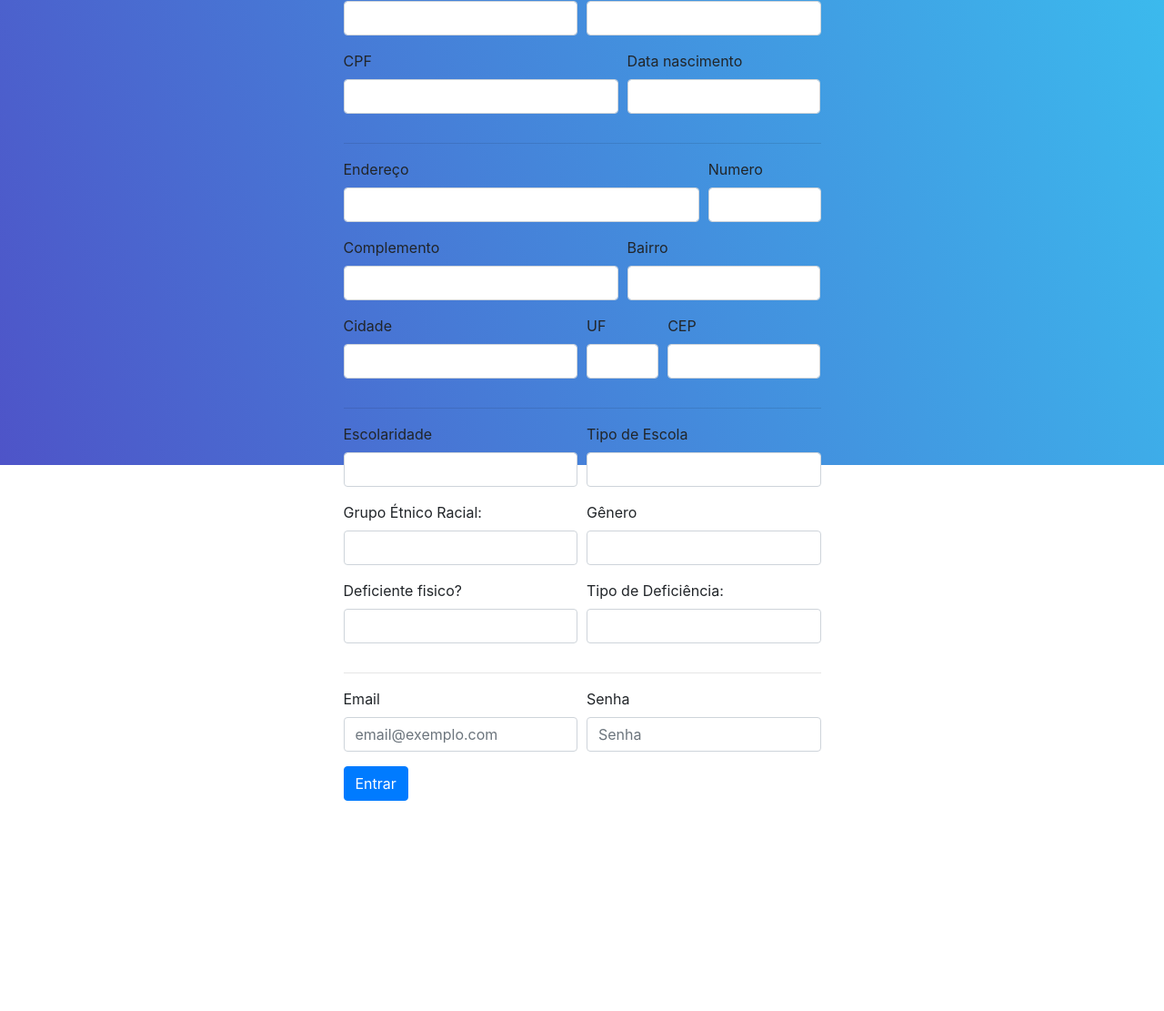
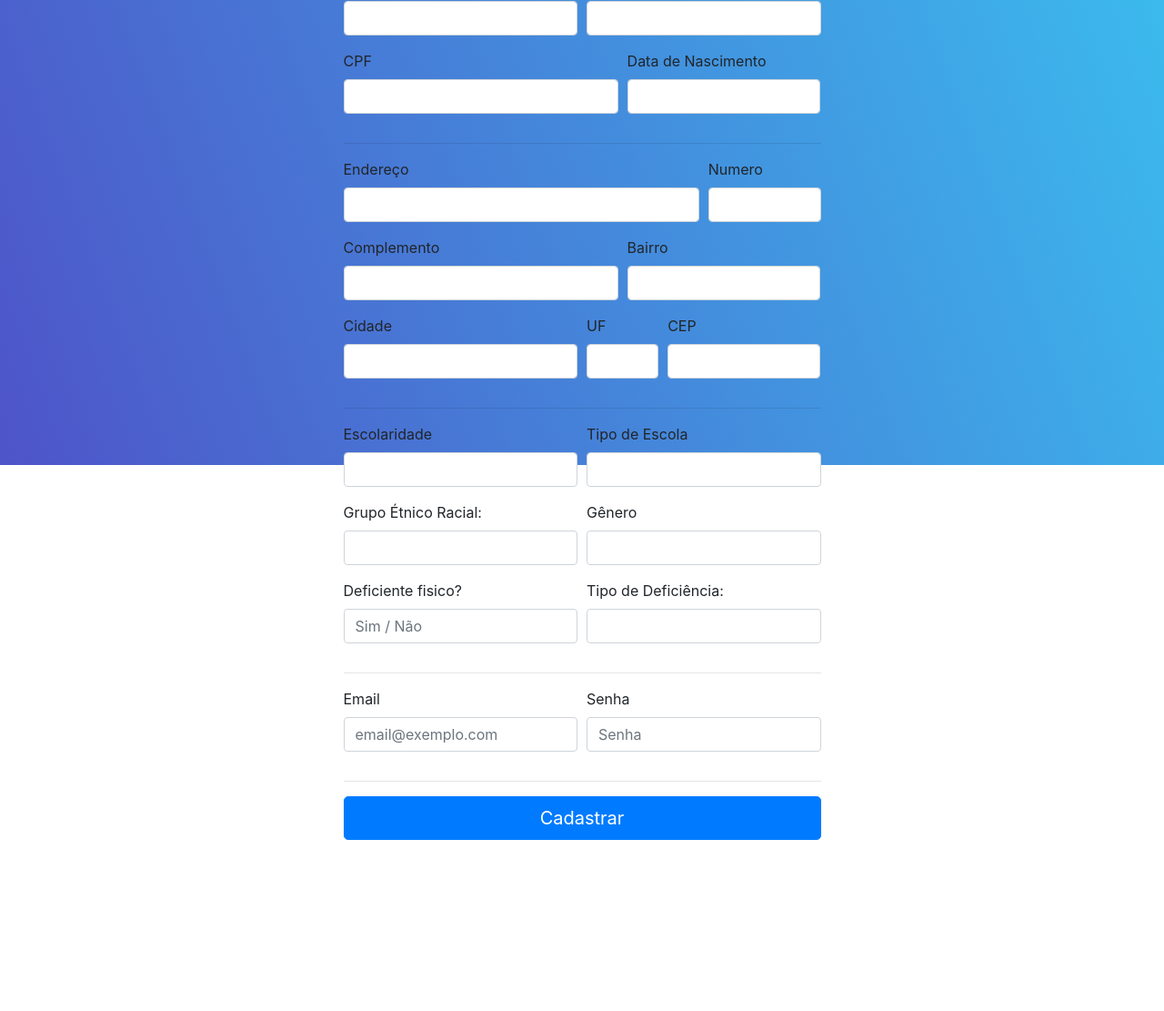
Before and after one commit to projeto-conatus/conatus, a PHP site: page /php/cadastro.php in a window 1280 px wide. Shown: the part 289-1400 px from the top of the page at 91% size. Before the commit the page ends 1169 px from the top, so only its background shows below. Run offline with PHP 8.4, Linux system fonts and the light colour scheme; some libraries are stand-ins or nearby versions.

Commit message:
FormScriptJsBootstrap

```diff
--- a/php/cadastro.php
+++ b/php/cadastro.php
@@ -35,31 +35,54 @@
 
       </header>
 
-    <div class="container">
-        <form>
-            <div class="col-md-6 offset-md-3">
-
       <center><h3>Cadastre-se <svg width="1em" height="1em" viewBox="0 0 16 16" class="bi bi-clipboard-plus" fill="currentColor" xmlns="http://www.w3.org/2000/svg">
   <path fill-rule="evenodd" d="M4 1.5H3a2 2 0 0 0-2 2V14a2 2 0 0 0 2 2h10a2 2 0 0 0 2-2V3.5a2 2 0 0 0-2-2h-1v1h1a1 1 0 0 1 1 1V14a1 1 0 0 1-1 1H3a1 1 0 0 1-1-1V3.5a1 1 0 0 1 1-1h1v-1z"/>
   <path fill-rule="evenodd" d="M9.5 1h-3a.5.5 0 0 0-.5.5v1a.5.5 0 0 0 .5.5h3a.5.5 0 0 0 .5-.5v-1a.5.5 0 0 0-.5-.5zm-3-1A1.5 1.5 0 0 0 5 1.5v1A1.5 1.5 0 0 0 6.5 4h3A1.5 1.5 0 0 0 11 2.5v-1A1.5 1.5 0 0 0 9.5 0h-3zM8 7a.5.5 0 0 1 .5.5V9H10a.5.5 0 0 1 0 1H8.5v1.5a.5.5 0 0 1-1 0V10H6a.5.5 0 0 1 0-1h1.5V7.5A.5.5 0 0 1 8 7z"/>
 </svg></h3></center>
 
+
+<div class="container">
+
+
+<div class="col-md-6 offset-md-3">
+
+  <form class="needs-validation" novalidate>
+
     <div class="form-row">
       <div class="form-group col-md-6">
-                        <label for="nome">Nome</label>
-                        <input type="text" class="form-control" id="nome" placeholder="">
+        <label for="validationCustom01">Nome</label>
+        <input type="text" class="form-control" id="validationCustom01" placeholder="" value="" required>
+        <div class="invalid-feedback">
+          <p style="color: white;">Favor preencher este campo
+          <p>
         </div>
+      </div>
+
       <div class="form-group col-md-6">
-                        <label for="sobrenome">Sobrenome</label>
-                        <input type="text" class="form-control" id="sobrenome" placeholder="">
+        <label for="validationCustom02">Sobrenome</label>
+        <input type="text" class="form-control" id="validationCustom02" placeholder="" value="" required>
+        <div class="invalid-feedback">
+          <p style="color: white;">Favor preencher este campo
+          <p>
         </div>
+      </div>
+
       <div class="form-group col-md-7">
-                        <label for="CPF">CPF</label>
-                        <input type="text" class="form-control" id="CPF" placeholder="">
+        <label for="validationCustom03">CPF</label>
+        <input type="text" class="form-control" id="validationCustom03" placeholder="" value="" required>
+        <div class="invalid-feedback">
+          <p style="color: white;">Favor preencher este campo
+          <p>
         </div>
+      </div>
+
       <div class="form-group col-md-5">
-                        <label for="data_Nascimento">Data nascimento</label>
-                        <input type="text" class="form-control" id="data_Nascimento" placeholder="">
+        <label for="validationCustom04">Data de Nascimento</label>
+        <input type="text" class="form-control" id="validationCustom04" placeholder="" value="" required>
+        <div class="invalid-feedback">
+          <p style="color: white;">Favor preencher este campo
+          <p>
+        </div>
       </div>
     </div>
 
@@ -100,47 +157,115 @@
 
     <div class="form-row">
       <div class="form-group col-md-6">
-                        <label for="escolaridade">Escolaridade</label>
-                        <input type="text" class="form-control" id="escolaridade" placeholder="">
+        <label for="validationCustom12">Escolaridade</label>
+        <input type="text" class="form-control" id="validationCustom12" placeholder="" value="" required>
+        <div class="invalid-feedback">
+          <p style="color: white;">Favor preencher este campo
+          <p>
         </div>
+      </div>
+
       <div class="form-group col-md-6">
-                        <label for="tipo_De_Escola">Tipo de Escola</label>
-                        <input type="text" class="form-control" id="tipo_De_Escola" placeholder="">
+        <label for="validationCustom13">Tipo de Escola</label>
+        <input type="text" class="form-control" id="validationCustom13" placeholder="" value="" required>
+        <div class="invalid-feedback">
+          <p style="color: white;">Favor preencher este campo
+          <p>
         </div>
+      </div>
+
       <div class="form-group col-md-6">
-                        <label for="grupo_Etnico_Racial"> Grupo Étnico Racial:</label>
-                        <input type="text" class="form-control" id="grupo_Etnico_Racial" placeholder="">
+        <label for="validationCustom14">Grupo Étnico Racial:</label>
+        <input type="text" class="form-control" id="validationCustom14" placeholder="" value="" required>
+        <div class="invalid-feedback">
+          <p style="color: white;">Favor preencher este campo
+          <p>
         </div>
+      </div>
+
       <div class="form-group col-md-6">
-                        <label for="genero">Gênero</label>
-                        <input type="text" class="form-control" id="genero" placeholder="">
+        <label for="validationCustom15">Gênero</label>
+        <input type="text" class="form-control" id="validationCustom15" placeholder="" value="" required>
+        <div class="invalid-feedback">
+          <p style="color: white;">Favor preencher este campo
+          <p>
         </div>
+      </div>
+
       <div class="form-group col-md-6">
-                        <label for="portador_Deficiencia"> Deficiente fisico?</label>
-                        <input type="text" class="form-control" id="portador_Deficiencia" placeholder="">
+        <label for="validationCustom16">Deficiente fisico?</label>
+        <input type="text" class="form-control" id="validationCustom16" placeholder="Sim / Não" value="" required>
+        <div class="invalid-feedback">
+          <p style="color: white;">Favor preencher este campo
+          <p>
         </div>
+      </div>
+
       <div class="form-group col-md-6">
-                        <label for="tipo_Deficiencia">Tipo de Deficiência:</label>
-                        <input type="text" class="form-control" id="tipo_Deficiencia" placeholder="">
+        <label for="validationCustom17">Tipo de Deficiência:</label>
+        <input type="text" class="form-control" id="validationCustom17" placeholder="" value="" required>
+        <div class="invalid-feedback">
+          <p style="color: white;">Favor preencher este campo
+          <p>
+        </div>
       </div>
     </div>
 
     <hr>
-
     <div class="form-row">
     <div class="form-group col-md-6">
-                        <label for="inputEmail4">Email</label>
-                        <input type="text" class="form-control" id="inputEmail4" placeholder="email@exemplo.com">
-                    </div>
-                    <div class="form-group col-md-6">
-                        <label for="inputPassword4">Senha</label>
-                        <input type="text" class="form-control" id="inputPassword4" placeholder="Senha">
+      <label for="validationCustom18">Email</label>
+      <input type="text" class="form-control" id="validationCustom18" placeholder="email@exemplo.com" value="" required>
+      <div class="invalid-feedback">
+        <p style="color: white;">Favor preencher este campo
+        <p>
       </div>
     </div>
-                <button type="submit" class="btn btn-primary">Entrar</button>
+
+    <div class="form-group col-md-6">
+      <label for="validationCustom19">Senha</label>
+      <input type="text" class="form-control" id="validationCustom19" placeholder="Senha" value="" required>
+      <div class="invalid-feedback">
+        <p style="color: white;">Favor preencher este campo
+        <p>
+      </div>
+    </div>
+  </div>
+
+  <hr>
+    <button class="btn btn-primary btn-lg btn-block" type="submit">Cadastrar</button>
+</div>
 </div>
 </form>
+
+<center><footer style="color: white; padding: 50px;">Conatus-Squad09 &copy; RecodePro</footer><center>
+
+<!--ScriptJsBootstrap-->
+<script>
+        // Example starter JavaScript for disabling form submissions if there are invalid fields
+        (function () {
+          'use strict';
+          window.addEventListener('load', function () {
+            // Fetch all the forms we want to apply custom Bootstrap validation styles to
+            var forms = document.getElementsByClassName('needs-validation');
+            // Loop over them and prevent submission
+            var validation = Array.prototype.filter.call(forms, function (form) {
+              form.addEventListener('submit', function (event) {
+                if (form.checkValidity() === false) {
+                  event.preventDefault();
+                  event.stopPropagation();
+                }
+                form.classList.add('was-validated');
+              }, false);
+            });
+          }, false);
+        })();
+      </script>
+
+<!--ScriptJsBootstrap-->
 </div>
 </div>
+
 </body>
+
 </html>
```
Also changed, not shown: other parts of php/cadastro.php (+48 -14 lines), images/arrow-back.svg (added). Lines whose indentation alone changed are shown as unchanged.
